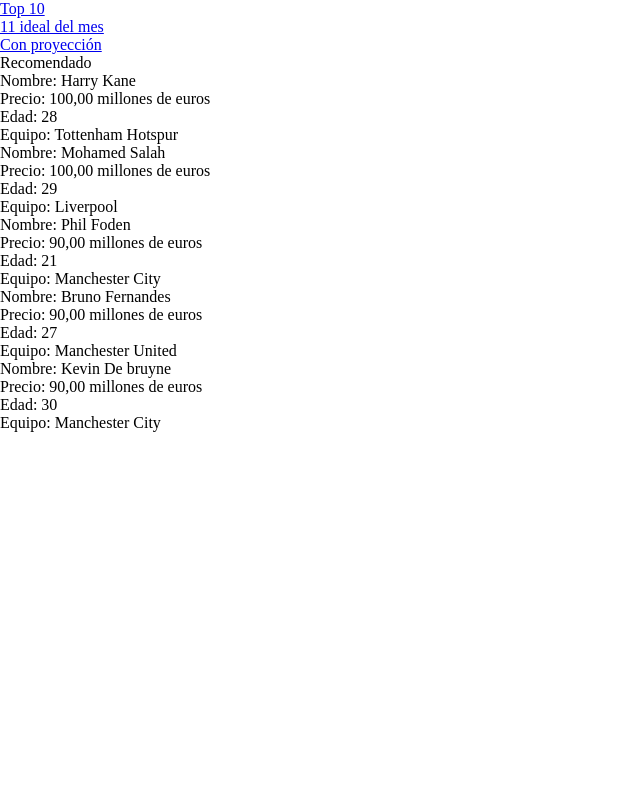
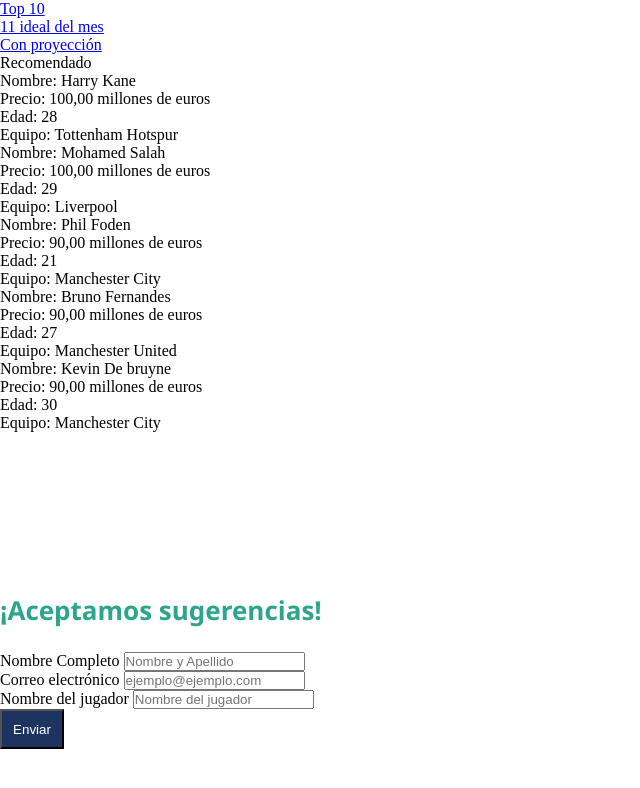
Before and after one commit to sofitgs/simulacro, a website: page index.html in a window 1280 px wide. Shown: the whole page, without its empty margins (0-640 px from the left). Drawn offline with Linux system fonts and the light colour scheme.

Commit message:
agregue un evento al boton del formulario

```diff
--- a/index.html
+++ b/index.html
@@ -31,5 +31,33 @@
   <div id="divJugadores">
 
   </div>
+<div class="espacio">
+
+</div>
+    <div>
+      <p class="h3">
+        ¡Aceptamos sugerencias!
+      </p>
+    </div>
+    <div class="form">
+      <div>
+        <label for="nombre">Nombre Completo</label>
+        <input type="name" placeholder="Nombre y Apellido">
+      </div>
+      <div>
+        <label for="correo">Correo electrónico</label>
+        <input type="mail" placeholder="ejemplo@ejemplo.com">
+      </div>
+      <div>
+        <label for="Jugador sugerido">Nombre del jugador</label>
+        <input type="text" placeholder="Nombre del jugador">
+      </div>
+      <div>
+        <button id="boton1" class="boton">
+          Enviar
+        </button>
+      </div>
+    </div>
+
   <script src="javascript/script.js"> </script>
 </body>
--- a/javascript/script.js
+++ b/javascript/script.js
@@ -28,3 +28,9 @@
         </div>
     </div>`
 })
+
+let boton1 = document.getElementById('boton1')
+
+boton1.addEventListener('click', () => {
+    console.log("Sugerencia Enviada")
+})
--- a/scss/style.scss
+++ b/scss/style.scss
@@ -20,3 +20,23 @@
     color: $color4;
     font-weight: bold;
 }
+
+.h3 {
+    color: $color4;
+    padding-top: 10vh;
+    font-weight: bold;
+    font-size: 26px;
+    font-family: 'Segoe UI', Tahoma, Geneva, Verdana, sans-serif;
+    padding-bottom: 3vh;
+}
+
+.espacio{
+ padding-top: 10vh;
+}
+
+.boton {
+    width: 8vh;
+    height: 5vh;
+    background-color: $color1;
+    color: #ffff;
+}
```
Also changed, not shown: css/main.css.
